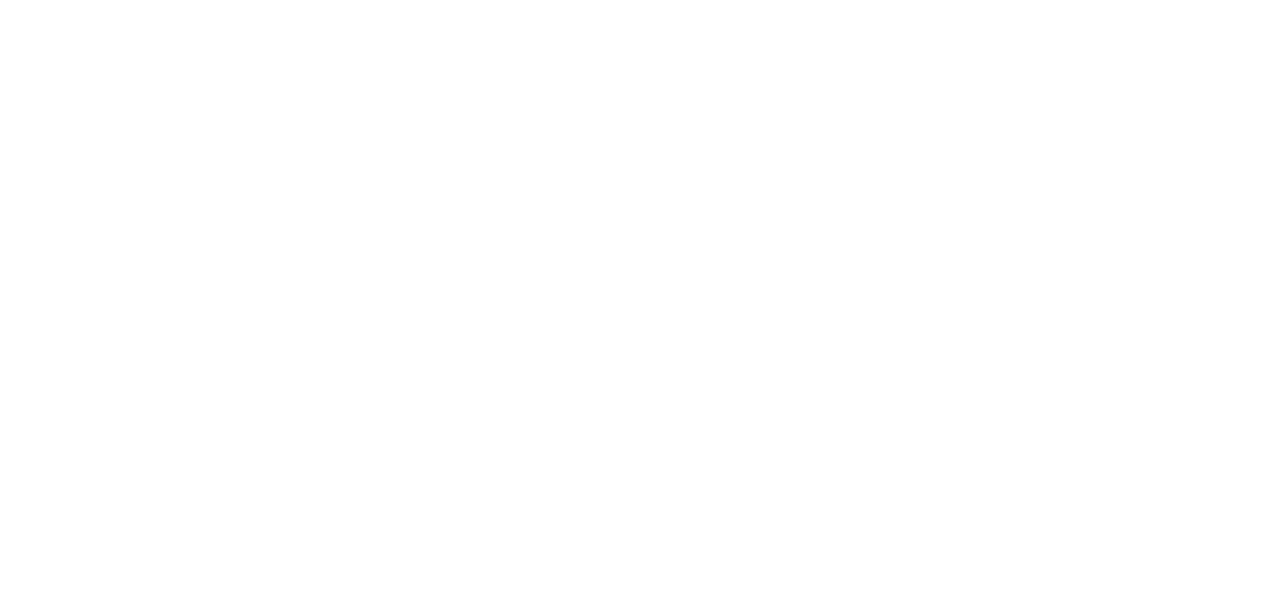
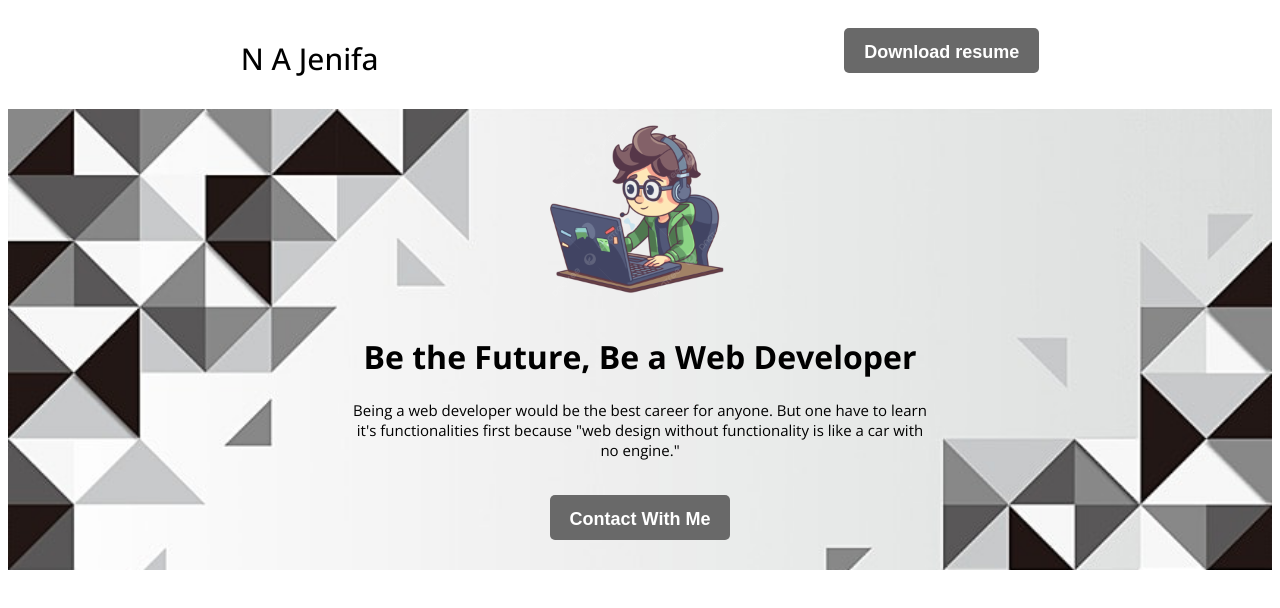
Before and after one commit to jenifaa/Assignment-1, a plain HTML site: page index.html in a window 1280 px wide. Drawn offline with nearby package versions, Linux system fonts and the light colour scheme.

Commit message:
added the images

```diff
--- a/index.html
+++ b/index.html
@@ -4,10 +4,35 @@
     <meta charset="UTF-8">
     <meta name="viewport" content="width=device-width, initial-scale=1.0">
     <title>assignment-1</title>
+    <link rel="stylesheet" href="style/style.css">
+    <link rel="preconnect" href="https://fonts.googleapis.com">
+<link rel="preconnect" href="https://fonts.gstatic.com" crossorigin>
+<link href="https://fonts.googleapis.com/css2?family=Open+Sans:ital,wght@0,300..800;1,300..800&display=swap" rel="stylesheet">
 </head>
-<body>
-    <header></header>
-    <main></main>
+<body class="open-sans-normal">
+    <header class="header">
+        <nav>
+            <h3 class="title">N A Jenifa</h3>
+            <button class="btn-primary">Download resume</button>
+        </nav>
+        <div class="banner">
+            <div class="banner-content">
+                <img class="banner-image" src="images/program2.png" alt="">
+                <h1 class="head">Be the Future, Be a Web Developer</h1>
+                <p class="banner-description">Being a web developer would be the best career for anyone. But one have to learn it's functionalities first because "web design without functionality is like a car with no engine."</p>
+                <button class="btn-primary">Contact With Me</button>
+
+            </div>
+        </div>
+
+
+
+
+    </header>
+
+    <main>
+
+    </main>
     <footer></footer>
 </body>
 </html>
--- /dev/null
+++ b/style/style.css
@@ -0,0 +1,55 @@
+.open-sans-normal{
+  font-family: "Open Sans", sans-serif;
+  font-optical-sizing: auto;
+
+  font-style: normal;
+  font-variation-settings:
+    "wdth" 100;
+}
+nav{
+    display: flex;
+    justify-content: space-around;
+}
+.title{
+    font-weight: 500;
+    font-size: 30px;
+
+}
+.btn-primary{
+    background-color: dimgray;
+    font-weight: bold;
+    color: white;
+    padding: 14px 20px;
+    border-radius: 5px;
+    border: none;
+    font-size: 18px;
+    height: 45px;
+    margin-top: 20px;
+    margin-bottom: 30px;
+
+}
+.banner{
+    display: block;
+    text-align: center;
+    background-image: url(../images/background3.jpg);
+    background-repeat: no-repeat;
+    background-size: cover;
+
+
+
+}
+.banner-image{
+    width: 200px;
+}
+.banner-content{
+max-width: 580px;
+margin: 0px auto;
+
+}
+.banner-description{
+    font-size: 15px;
+    color: black;
+}
+.head{
+    font-weight: bold;
+}
```
Also changed, not shown: images/background.jpg (added), images/background2.jpg (added), images/background3.jpg (added), images/facebook.png (added), images/insta.png (added), images/js.png (added), images/mongo.png (added), images/nodejs.png (added), images/program2.png (added), images/react.png (added), images/twitter.png (added).
